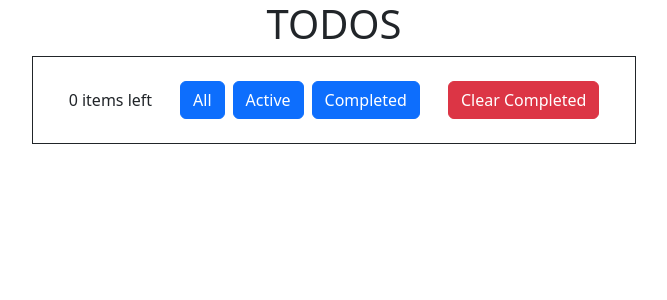
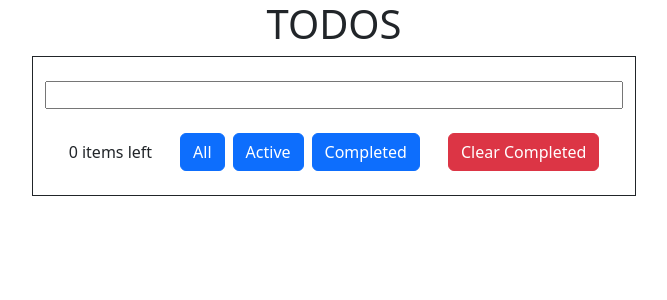
Before and after one commit to DeveloperDadd/toDoList1, a React (Create React App) app: page / in a window 1280 px wide. Shown: the top 300 px of the page, without its empty margins (306-973 px from the left). Built offline with nearby package versions, Linux system fonts and the light colour scheme.

Commit message:
got enter key to work on the input field, so it collects user input, puts into the tasks array, and then clear the input field

```diff
--- a/src/App.js
+++ b/src/App.js
@@ -1,23 +1,38 @@
 import Heading from './routes/Heading';
-import Container from './routes/Container';
+import Task from './routes/Task';
 import Footer from './routes/Footer';
 import { useState } from 'react';
 
 function App() {
-  let tasks = [];
-  let count = tasks.length;
-  const [display, setDisplay] = useState([tasks]);
 
-  const onAll = () => {
+  const [tasks, setTasks] = useState([]);
+  const [tempData, setTempData] = useState("");
 
-  };
+  const handleKeyDown = (e) => {
+    setTempData(e.target.value);
+    if (e.key ==='Enter') {
+      const task = {
+        text : tempData,
+        id : Date.now(),
+        active : true
+      }
+      let tempTasks = [...tasks, task];
+      setTasks(tempTasks);
+      setTempData("");
+    }
+}
 
-  const footer = [count, ['All', 'Active', 'Completed','Clear Completed']];
+  const taskPlaceholder = {
+    text : 'Enter a task to be completed'
+  }
+
+  const footer = [tasks.length, ['All', 'Active', 'Completed','Clear Completed']];
 
   return (
     <>
     <Heading title="TODOS"/>
     <div className='container-sm border border-dark'>
+      <Task placeholder={tempData} handleKeyDown={handleKeyDown} />
       <Footer count={`${tasks.length} items left`} all={footer[1][0]} active={footer[1][1]} completed={footer[1][2]} clearCompleted={footer[1][3]}/>
     </div>
     </>
--- a/src/index.js
+++ b/src/index.js
@@ -7,7 +7,7 @@ import 'bootstrap/dist/css/bootstrap.css';
 
 const root = ReactDOM.createRoot(document.getElementById('root'));
 root.render(
-  <React.StrictMode>
+//  <React.StrictMode>
     <App />
-  </React.StrictMode>
+  //</React.StrictMode>
 );
--- /dev/null
+++ b/src/routes/Task.js
@@ -0,0 +1,7 @@
+import React from "react";
+
+export default function Task({ placeholder, handleKeyDown }) {
+    return (
+        <input className="w-100 mt-4" type="text/submit" value={placeholder} onChange={handleKeyDown} onKeyDown={handleKeyDown}></input>
+    )
+}
```
